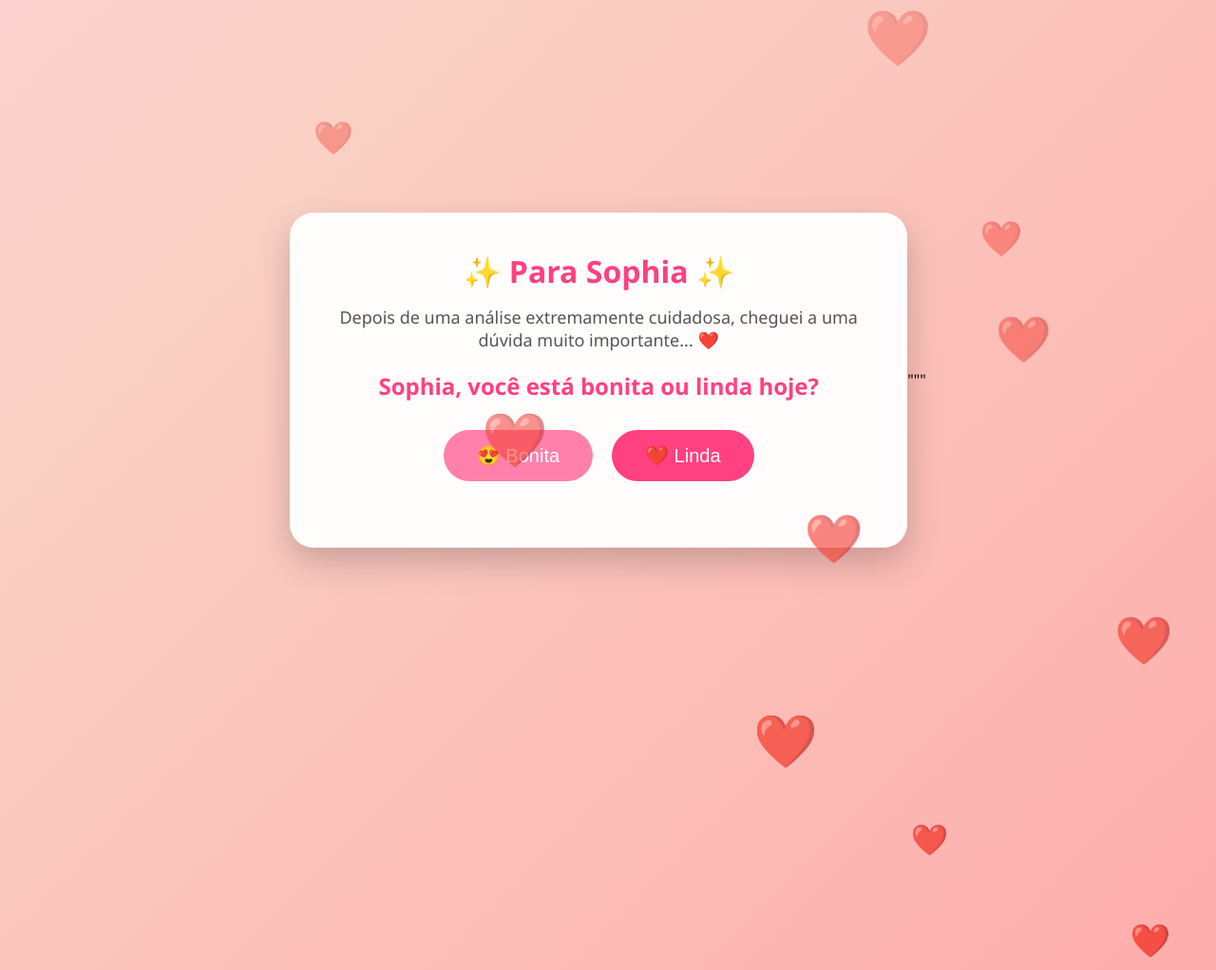
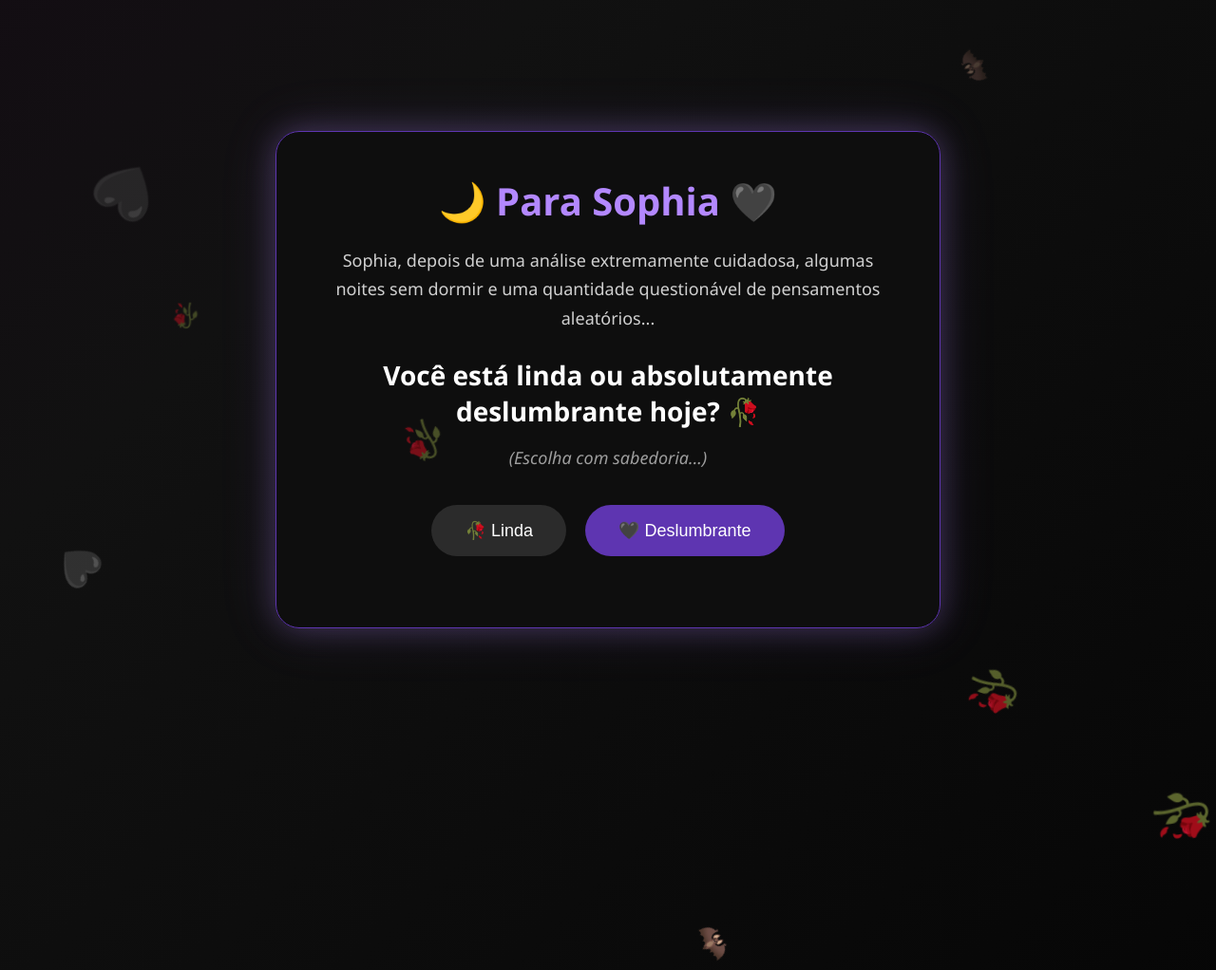
Before and after one commit to ZTXKvin/FJR-Site, a plain HTML site: page index.html in a window 1280 px wide. Shown: the top 1022 px of the page at 95% size. Drawn offline with Linux system fonts and the light colour scheme.

Commit message:
Revamp index.html with new design and features

```diff
--- a/index.html
+++ b/index.html
@@ -4,7 +4,7 @@
 <meta charset="UTF-8">
 <meta name="viewport" content="width=device-width, initial-scale=1.0">
 
-<title>Para Sophia ❤️</title>
+<title>Para Sophia 🖤</title>
 
 <style>
 
@@ -24,14 +24,14 @@ body{
 
     background:linear-gradient(
         -45deg,
-        #ff9a9e,
-        #fad0c4,
-        #ffd1ff,
-        #ffc3a0
+        #000000,
+        #111111,
+        #1a001a,
+        #2b002b
     );
 
     background-size:400% 400%;
-    animation:fundo 10s ease infinite;
+    animation:fundo 12s ease infinite;
 }
 
 @keyframes fundo{
@@ -41,85 +41,98 @@ body{
 }
 
 .card{
-    background:rgba(255,255,255,0.95);
-    padding:40px;
+    background:rgba(15,15,15,0.92);
+    border:1px solid #5e35b1;
+
+    padding:45px;
     border-radius:25px;
+
+    max-width:700px;
     text-align:center;
-    max-width:650px;
 
     box-shadow:
-    0 15px 35px rgba(0,0,0,0.2);
+    0 0 30px rgba(179,136,255,.25),
+    0 0 60px rgba(179,136,255,.15);
 }
 
 h1{
-    color:#ff4081;
-    margin-bottom:15px;
+    color:#b388ff;
+    margin-bottom:20px;
+    font-size:40px;
 }
 
 p{
-    color:#555;
+    color:#d0d0d0;
     font-size:18px;
-    margin-bottom:20px;
+    line-height:1.7;
+    margin-bottom:25px;
 }
 
 h2{
-    color:#ff4081;
+    color:white;
+    font-size:28px;
 }
 
 .buttons{
-    margin-top:30px;
+    margin-top:35px;
     display:flex;
     justify-content:center;
     gap:20px;
-    position:relative;
 }
 
 button{
     border:none;
-    padding:15px 35px;
+    padding:16px 35px;
     border-radius:50px;
-    font-size:20px;
     cursor:pointer;
+    font-size:18px;
     transition:.3s;
 }
 
 button:hover{
-    transform:scale(1.1);
+    transform:scale(1.08);
 }
 
 #bonita{
-    background:#ff80ab;
+    background:#2b2b2b;
     color:white;
-    position:relative;
 }
 
 #linda{
-    background:#ff4081;
+    background:#5e35b1;
     color:white;
 }
 
 #resultado{
     margin-top:30px;
     font-size:24px;
-    color:#ff4081;
+    color:#b388ff;
     font-weight:bold;
 }
 
-.coracao{
+.simbolo{
     position:absolute;
-    animation:subir 5s linear forwards;
+    animation:subir 7s linear forwards;
+    pointer-events:none;
 }
 
 @keyframes subir{
+
     0%{
-        transform:translateY(100vh);
+        transform:translateY(110vh) rotate(0deg);
         opacity:1;
     }
 
     100%{
-        transform:translateY(-120vh);
+        transform:translateY(-120vh) rotate(360deg);
         opacity:0;
     }
+}
+
+.frase{
+    margin-top:15px;
+    color:#9e9e9e;
+    font-style:italic;
 }
 
 </style>
@@ -129,26 +142,30 @@ button:hover{
 
 <div class="card">
 
-<h1>✨ Para Sophia ✨</h1>
+<h1>🌙 Para Sophia 🖤</h1>
 
 <p>
-Depois de uma análise extremamente cuidadosa,
-cheguei a uma dúvida muito importante...
-❤️
+Sophia, depois de uma análise extremamente cuidadosa,
+algumas noites sem dormir e uma quantidade questionável
+de pensamentos aleatórios...
 </p>
 
 <h2>
-Sophia, você está bonita ou linda hoje?
+Você está linda ou absolutamente deslumbrante hoje? 🥀
 </h2>
+
+<p class="frase">
+(Escolha com sabedoria...)
+</p>
 
 <div class="buttons">
 
 <button id="bonita" onclick="bonita()">
-😍 Bonita
+🥀 Linda
 </button>
 
 <button id="linda" onclick="linda()">
-❤️ Linda
+🖤 Deslumbrante
 </button>
 
 </div>
@@ -159,77 +176,60 @@ Sophia, você está bonita ou linda hoje?
 
 <script>
 
-const botaoBonita =
-document.getElementById("bonita");
-
-botaoBonita.addEventListener("mouseover",()=>{
-
-    const x =
-    Math.random()*200-100;
-
-    const y =
-    Math.random()*120-60;
-
-    botaoBonita.style.transform =
-    `translate(${x}px,${y}px)`;
-
-});
-
 function bonita(){
 
-    document.getElementById("resultado")
-    .innerHTML=
-    "Sophia, bonita? Pode até ser... mas eu ainda acho que você está linda. ✨❤️";
-
+    document.getElementById("resultado").innerHTML =
+    "Sophia... linda? Talvez. Mas meus olhos ainda insistem que você está deslumbrante. 🖤";
 }
 
 function linda(){
 
-    document.getElementById("resultado")
-    .innerHTML=
-    "Eu sabia, Sophia! 😍❤️ Você está simplesmente maravilhosa hoje.";
+    document.getElementById("resultado").innerHTML =
+    "Eu sabia. 🌙🥀 Você está absolutamente deslumbrante hoje, Sophia.";
 
     explosao();
 }
 
-function criarCoracao(){
+function criarSimbolo(){
 
-    const heart =
+    const simbolos =
+    ["🖤","🥀","🌙","🦇","⛓️"];
+
+    const item =
     document.createElement("div");
 
-    heart.classList.add("coracao");
+    item.classList.add("simbolo");
 
-    heart.innerHTML="❤️";
+    item.innerHTML =
+    simbolos[Math.floor(Math.random()*simbolos.length)];
 
-    heart.style.left=
-    Math.random()*100+"vw";
+    item.style.left =
+    Math.random()*100 + "vw";
 
-    heart.style.fontSize=
-    (20+Math.random()*40)+"px";
+    item.style.fontSize =
+    (20 + Math.random()*35) + "px";
 
-    document.body.appendChild(heart);
+    document.body.appendChild(item);
 
     setTimeout(()=>{
-        heart.remove();
-    },5000);
+        item.remove();
+    },7000);
 }
 
 function explosao(){
 
-    for(let i=0;i<50;i++){
+    for(let i=0;i<60;i++){
 
         setTimeout(()=>{
-            criarCoracao();
-        },i*50);
+            criarSimbolo();
+        },i*40);
 
     }
-
 }
 
-setInterval(criarCoracao,300);
+setInterval(criarSimbolo,500);
 
 </script>
 
 </body>
 </html>
-"""
```
